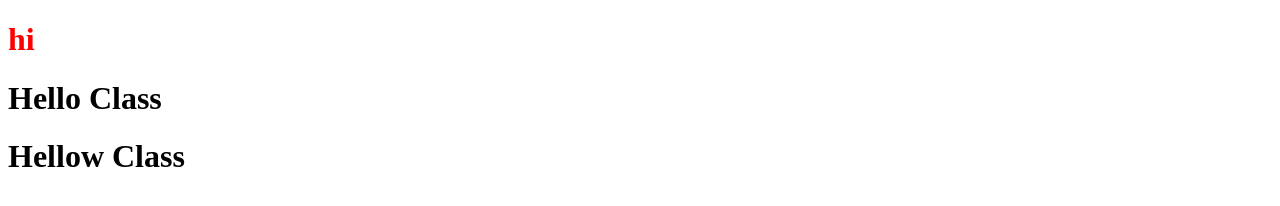
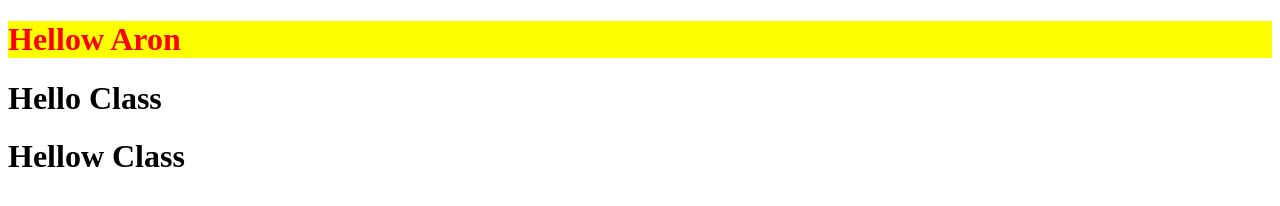
Before and after one commit to AronJose/JavaScript, a plain HTML site: page Index.html in a window 1280 px wide. Drawn offline with Linux system fonts and the light colour scheme.

Commit message:
third commit

```diff
--- a/Index.html
+++ b/Index.html
@@ -19,6 +19,18 @@
       /*JavaScript akath CSS kodukkunnath ann */
       document.getElementById("helo").style.color="red";
       /*evide namak "style" ennna key word use cheyth color alle backgroundColor ellam set cheyam*/
+
+      /* The core concepts of the javaScript*/
+
+      /* VARIABLES*/
+       /* var,let,const these are the main variables in javaScript*/
+
+       var test =document.getElementById('helo');
+       test.innerHTML="Hellow Aron";
+       test.style.backgroundColor="yellow";
+
+       //variable contains test
+
       </Script>
 </body>
 </html>
```
